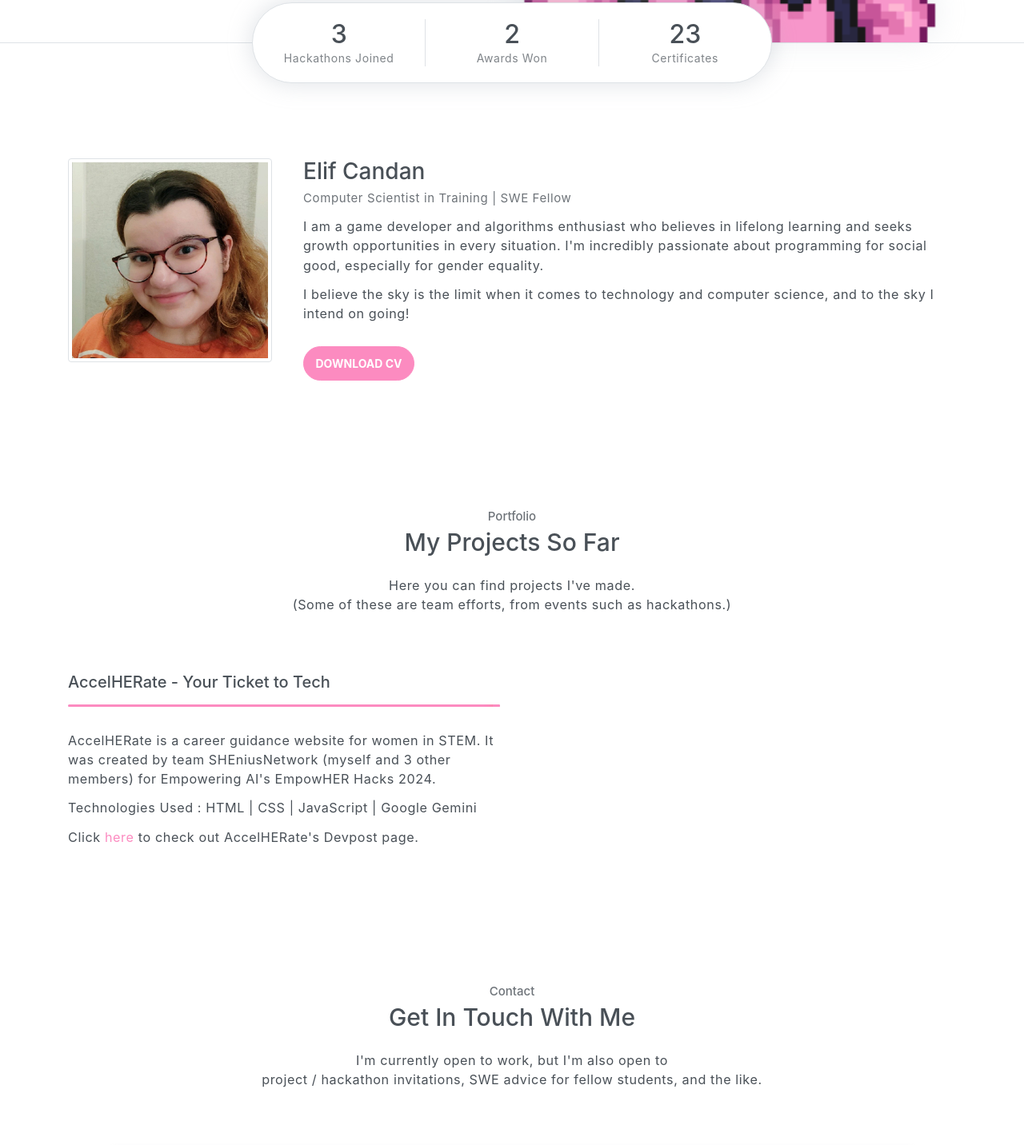
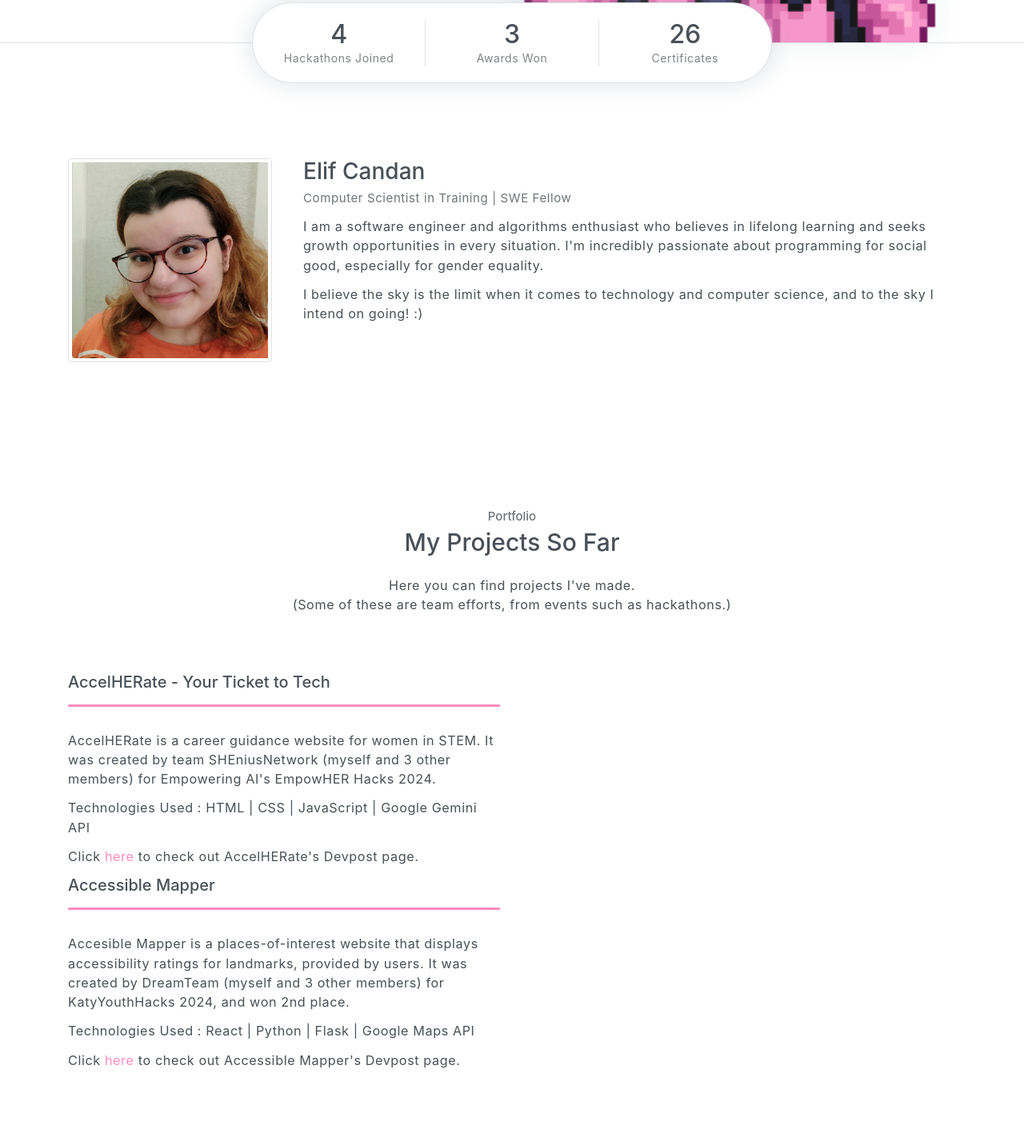
Before and after one commit to encanmore/portfoliosite, a website: page index.html in a window 1280 px wide. Shown: the part 698-2130 px from the top of the page at 80% size. Drawn offline with Linux system fonts and the light colour scheme.

Commit message:
Content update
Updated content for changes in portfolio :)

```diff
--- a/index.html
+++ b/index.html
@@ -48,12 +48,11 @@
                 <h6 class="subtitle">hello, I'm</h6>
                 <h6 class="title">Elif Candan</h6>
                 <p>&#127800; Computer Scientist in Training (CTIS/III)</p>
-                <p>&#127800; Mobile App Development Intern</p>
+                <p>&#127800; To-Be Erasmus Exchange Student</p>
                 <p>&#127800; SWE Fellow (Headstarter AI)</p>
 
                 <div class="buttons pt-3">
                     <button class="btn btn-primary rounded" onclick="window.location.href='#contact';">CONTACT ME</button>
-                    <button class="btn btn-dark rounded">DOWNLOAD CV</button>
                 </div>
 
                 <div class="socials mt-4">
@@ -69,15 +68,15 @@
         <!-- Header-widget -->
         <div class="widget">
             <div class="widget-item">
-                <h2>3</h2>
+                <h2>4</h2>
                 <p>Hackathons Joined</p>
             </div>
             <div class="widget-item">
-                <h2>2</h2>
+                <h2>3</h2>
                 <p>Awards Won</p>
             </div>
             <div class="widget-item">
-                <h2>23</h2>
+                <h2>26</h2>
                 <p>Certificates</p>
             </div>
         </div>
@@ -94,9 +93,8 @@
                 <div class="pl-md-4 col-md-9">
                     <h6 class="title">Elif Candan</h6>
                     <p class="subtitle">Computer Scientist in Training | SWE Fellow</p>
-                    <p>I am a game developer and algorithms enthusiast who believes in lifelong learning and seeks growth opportunities in every situation. I'm incredibly passionate about programming for social good, especially for gender equality.</p>
-                    <p>I believe the sky is the limit when it comes to technology and computer science, and to the sky I intend on going!</p>
-                    <button class="btn btn-primary rounded mt-3">DOWNLOAD CV</button>
+                    <p>I am a software engineer and algorithms enthusiast who believes in lifelong learning and seeks growth opportunities in every situation. I'm incredibly passionate about programming for social good, especially for gender equality.</p>
+                    <p>I believe the sky is the limit when it comes to technology and computer science, and to the sky I intend on going! :)</p>
                 </div>
             </div>
         </div>
@@ -116,8 +114,19 @@
                         <div class="progress-bar bg-primary" role="progressbar" style="width: 100%;" aria-valuenow="25" aria-valuemin="0" aria-valuemax="100"><span>89%</span></div>
                     </div>
                     <p>AccelHERate is a career guidance website for women in STEM. It was created by team SHEniusNetwork (myself and 3 other members) for Empowering AI's EmpowHER Hacks 2024.</p>
-                    <p>Technologies Used : HTML | CSS | JavaScript | Google Gemini</p>
+                    <p>Technologies Used : HTML | CSS | JavaScript | Google Gemini API</p>
                     <p>Click <a href="https://devpost.com/software/accelherate">here</a> to check out AccelHERate's Devpost page.</p>
+                </div>
+            </div>
+		<div class="row text-left">
+                <div class="col-sm-6">
+                    <h5 class="mb-3">Accessible Mapper</h6>
+                    <div class="progress">
+                        <div class="progress-bar bg-primary" role="progressbar" style="width: 100%;" aria-valuenow="25" aria-valuemin="0" aria-valuemax="100"><span>89%</span></div>
+                    </div>
+                    <p>Accesible Mapper is a places-of-interest website that displays accessibility ratings for landmarks, provided by users. It was created by DreamTeam (myself and 3 other members) for KatyYouthHacks 2024, and won 2nd place.</p>
+                    <p>Technologies Used : React | Python | Flask | Google Maps API</p>
+                    <p>Click <a href="https://devpost.com/software/accessible-mapper">here</a> to check out Accessible Mapper's Devpost page.</p>
                 </div>
             </div>
         </div>
```
